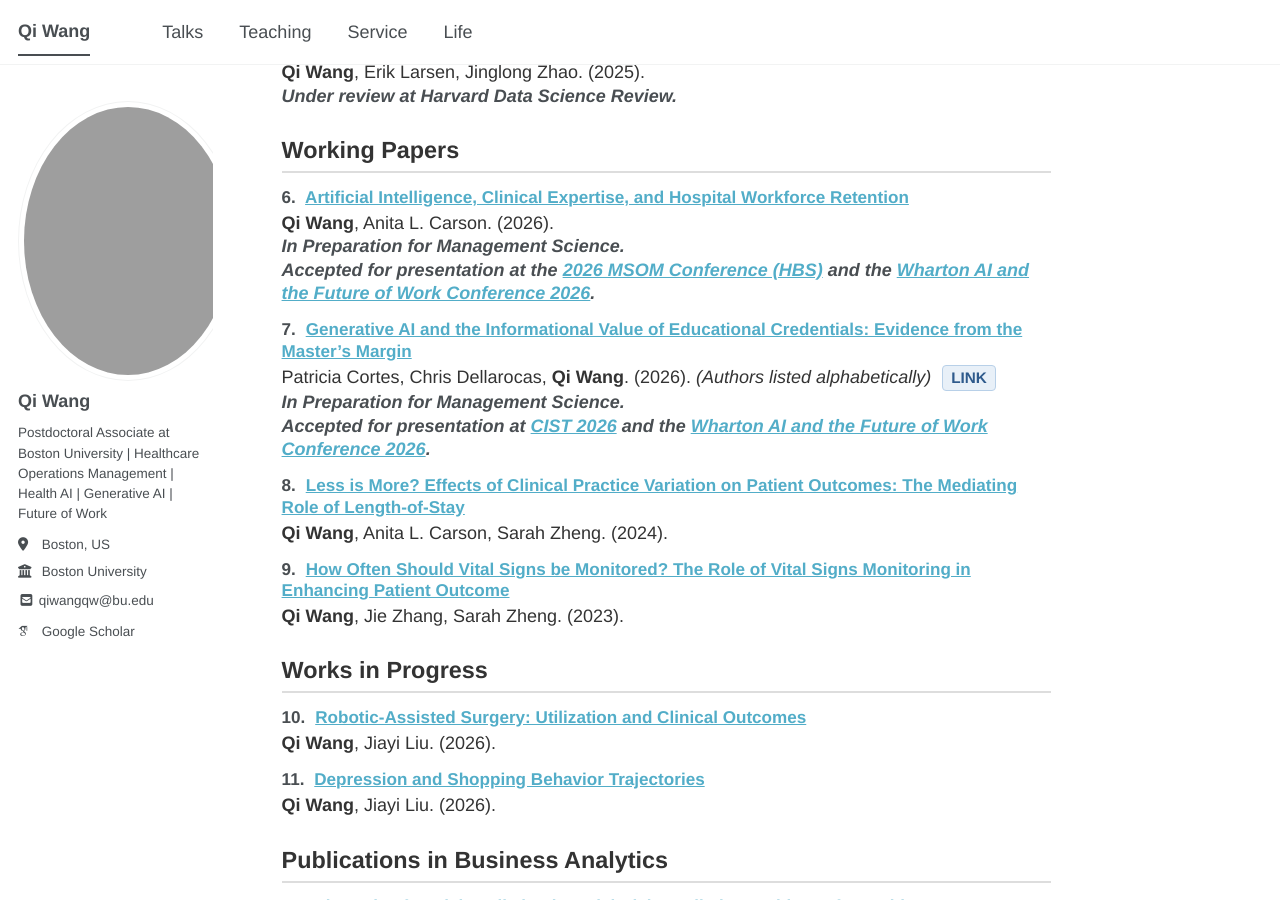
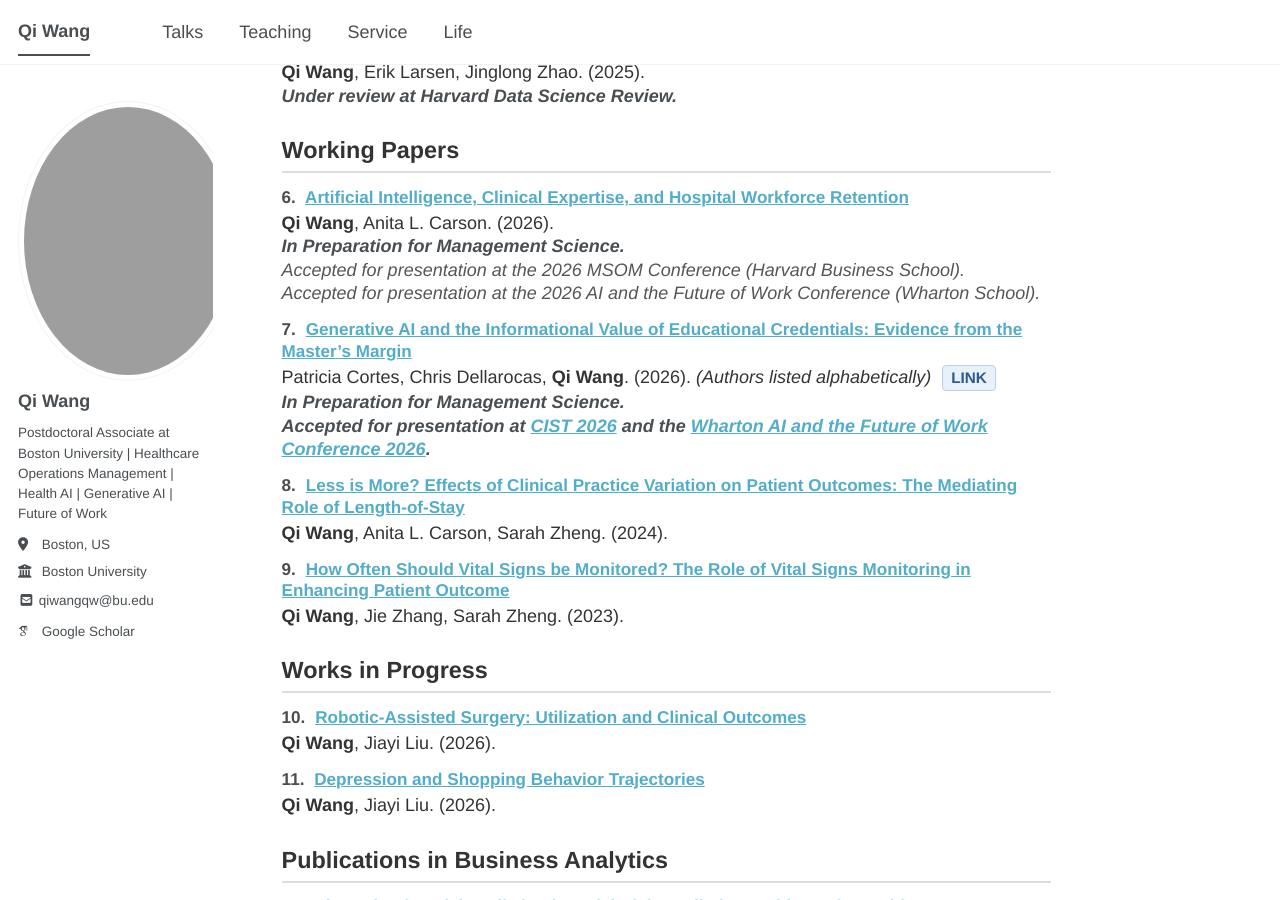
Before and after one commit to qiwang-katherine/qiwang-katherine.github.io, a Jekyll site: the page built from _pages/about.md, in a window 1280 px wide and 900 px high, scrolled down 970 px. Built offline with Jekyll 4.4.1, drawn with Linux system fonts in a browser that asks for light colours; some web fonts are replaced; a script bundle is joined from its source files by our own code; library files that are not in the unit come from our copies.

Commit message:
2026-09-wip-ai-career.md

```diff
--- a/_publications/2026-09-wip-ai-career.md
+++ b/_publications/2026-09-wip-ai-career.md
@@ -5,6 +5,7 @@ permalink: /publication/06-wp-ai-career
 category: working
 pub_number: 6
 authors: '<b>Qi Wang</b>, Anita L. Carson. (2026).'
-venue_line: 'In Preparation for <b>Management Science</b>.<br>Accepted for presentation at the <a href="https://www.hbs.edu/about/research/msom-conference-2026/program" target="_blank">2026 MSOM Conference (HBS)</a> and the <a href="https://ai.wharton.upenn.edu/ai-and-the-future-of-work-conference-2026/" target="_blank">Wharton AI and the Future of Work Conference 2026</a>.'
+venue_line: 'In Preparation for <b>Management Science</b>.'
+note: 'Accepted for presentation at the 2026 MSOM Conference (Harvard Business School).<br>Accepted for presentation at the 2026 AI and the Future of Work Conference (Wharton School).'
 date: 2026-01-01
 ---
```
